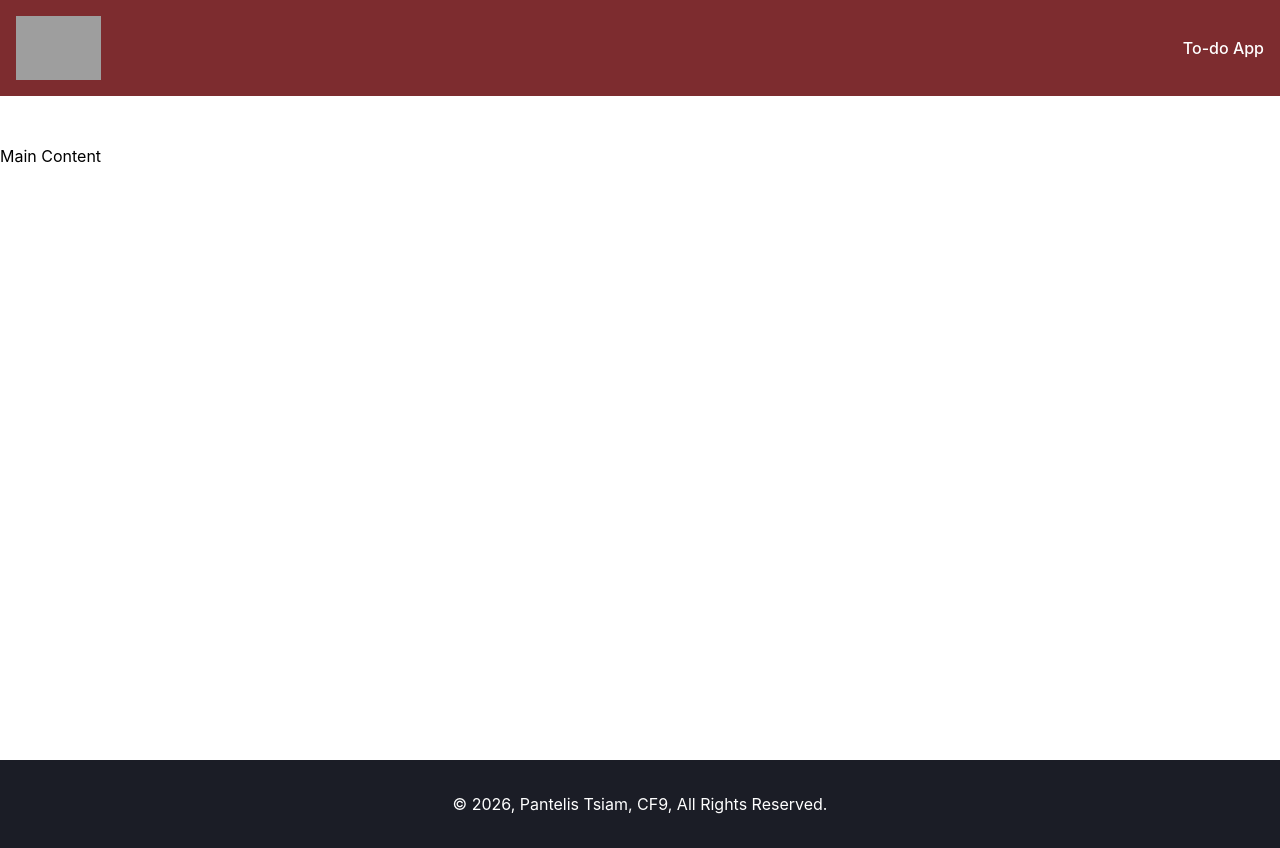
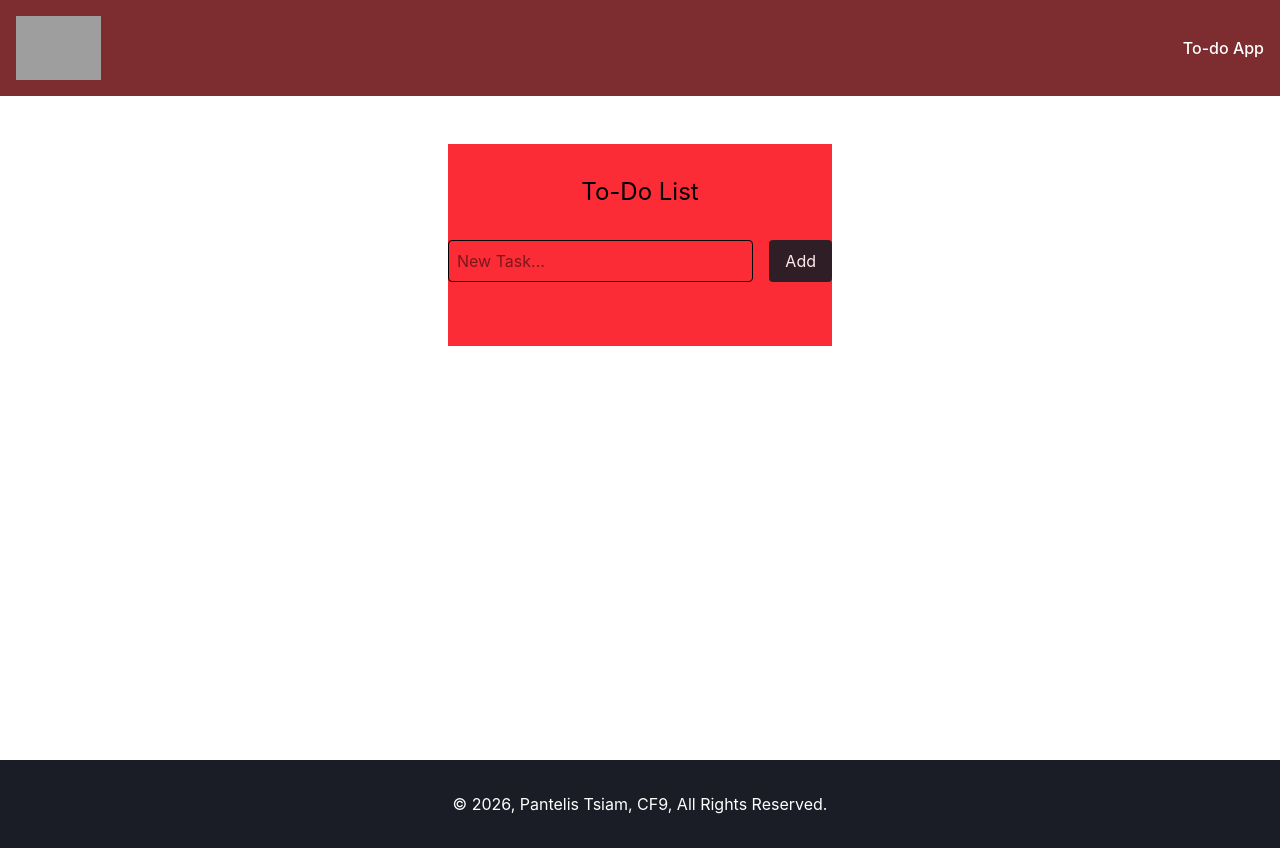
Before and after one commit to PantelisTs/cf9-react-todo-app, a React (Vite) app: page / in a window 1280 px wide. Built offline with nearby package versions, Linux system fonts and the light colour scheme; grey boxes are pictures that could not be loaded.

Commit message:
feat: add todoApp and TodoForm

```diff
--- a/src/App.tsx
+++ b/src/App.tsx
@@ -1,10 +1,11 @@
 import Layout from "./shared/layout/Layout.tsx";
+import {TodoApp} from "./features/todo";
 
 function App() {
   return (
     <>
       <Layout>
-          <h1>Main Content</h1>
+          <TodoApp/>
       </Layout>
     </>
   )
--- /dev/null
+++ b/src/features/todo/TodoApp.tsx
@@ -0,0 +1,20 @@
+import TodoForm from "./TodoForm.tsx";
+import {useRef} from "react";
+
+
+const TodoApp = () => {
+
+    const inputRef = useRef<HTMLInputElement>(null);
+
+    return (
+        <>
+            <div className="max-w-sm mx-auto pb-12 bg-red-500">
+                <h1 className="text-center text-2xl py-8">To-Do List</h1>
+                <TodoForm inputRef={ inputRef } />
+
+            </div>
+        </>
+    )
+}
+
+export default TodoApp;
--- /dev/null
+++ b/src/features/todo/TodoForm.tsx
@@ -0,0 +1,21 @@
+import Button from "../../shared/ui/Button.tsx";
+import type {TodoFormProps} from "./types.ts";
+
+const TodoForm = ({inputRef}: TodoFormProps) => {
+    return (
+        <>
+            <form className="flex gap-4 mb-4">
+                <input
+                    type="text"
+                    ref = {inputRef}
+                    className="flex-1 border p-2 rounded"
+                    placeholder="New Task..."
+                />
+
+                <Button label="Add"/>
+            </form>
+        </>
+    )
+}
+
+export default TodoForm;
--- /dev/null
+++ b/src/features/todo/index.ts
@@ -0,0 +1 @@
+export {default as TodoApp} from './TodoApp';
```
